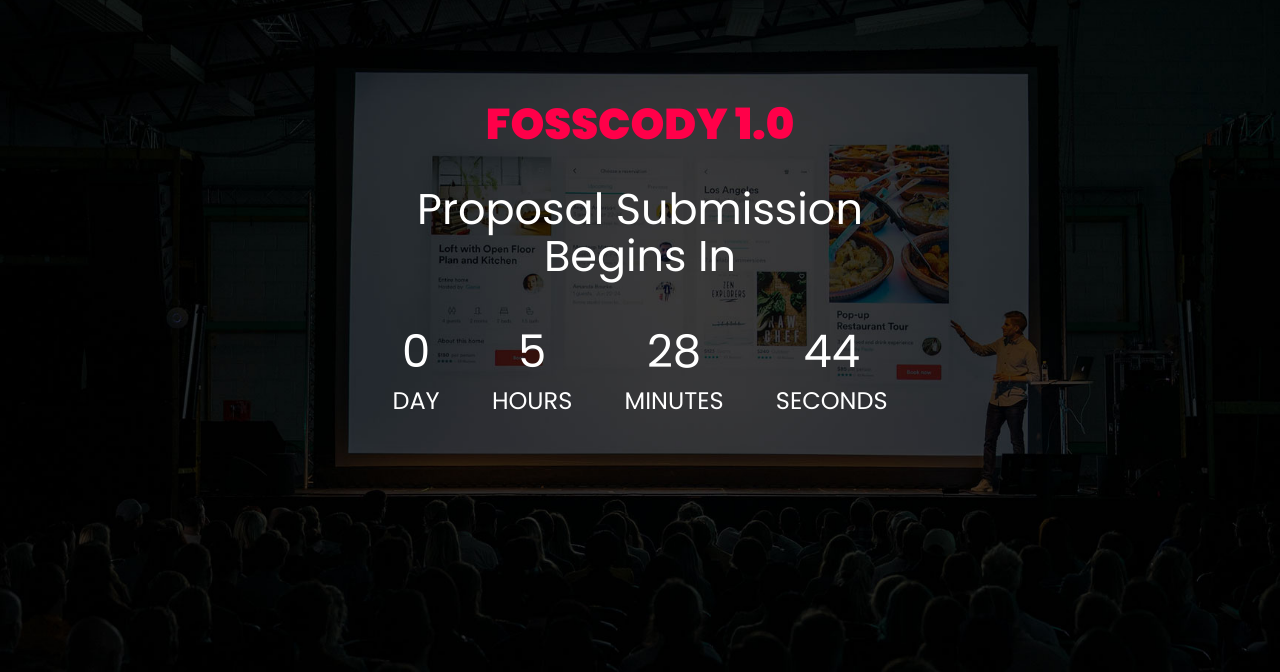
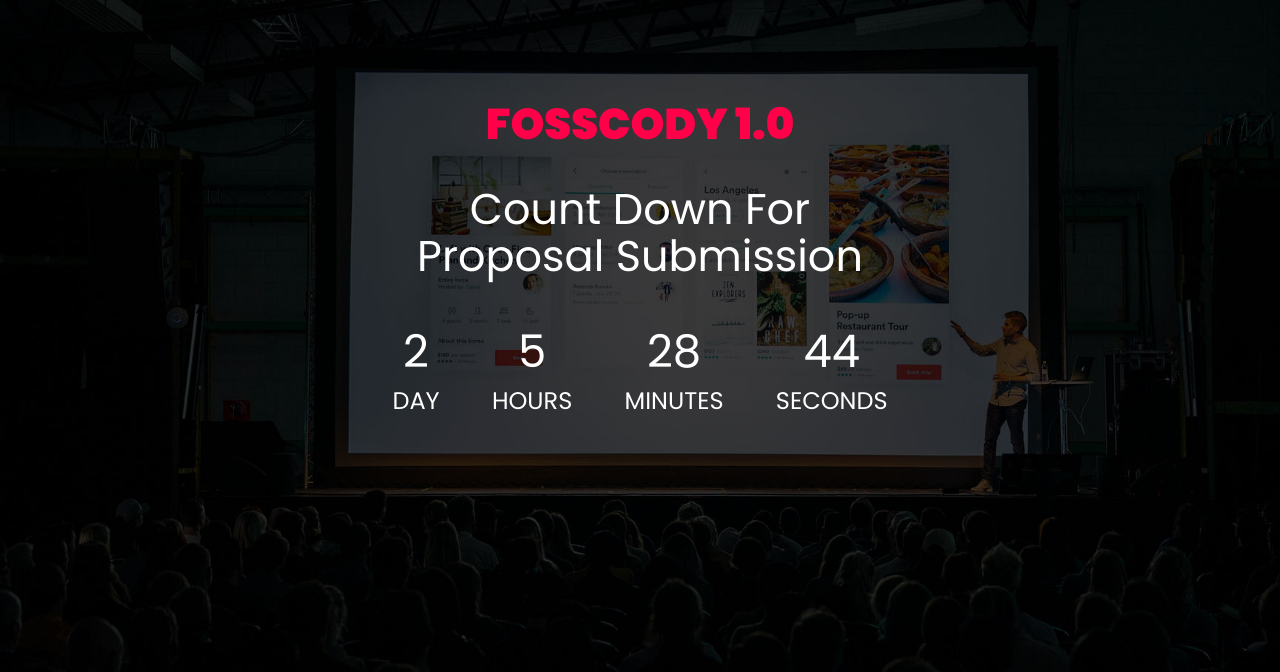
Before and after one commit to FOSS-UCSC/FossCody-1.0, a plain HTML site: page docs/index.html in a window 1280 px wide. Shown: the part 128-800 px from the top of the page. Drawn offline with Linux system fonts and the light colour scheme; some packages are replaced by stand-ins of ours.

Commit message:
Update index.html

```diff
--- a/docs/index.html
+++ b/docs/index.html
@@ -102,7 +102,7 @@
 								color: #333;
 	  							text-align: center;
 							">
-							  <h1 id="head" style="font-weight: normal;">Proposal Submission <br>Begins in</h1>
+							  <h1 id="head" style="font-weight: normal;">Count Down For <br>Proposal Submission</h1>
 							  <ul style="color: rgba(255,255,255,1);">
 							    <li id="time"><span id="days"></span>day</li>
 							    <li id="time"><span id="hours"></span>Hours</li>
@@ -531,7 +531,7 @@ Copyright &copy; Foss-UCSC <script>document.write(new Date().getFullYear());</sc
       hour = minute * 60,
       day = hour * 24;
 
-		let countDown = new Date('Sep 13, 2018 20:00:00').getTime(),
+		let countDown = new Date('Sep 15, 2018 20:00:00').getTime(),
    	 x = setInterval(function() {
 
       let now = new Date().getTime(),
```
